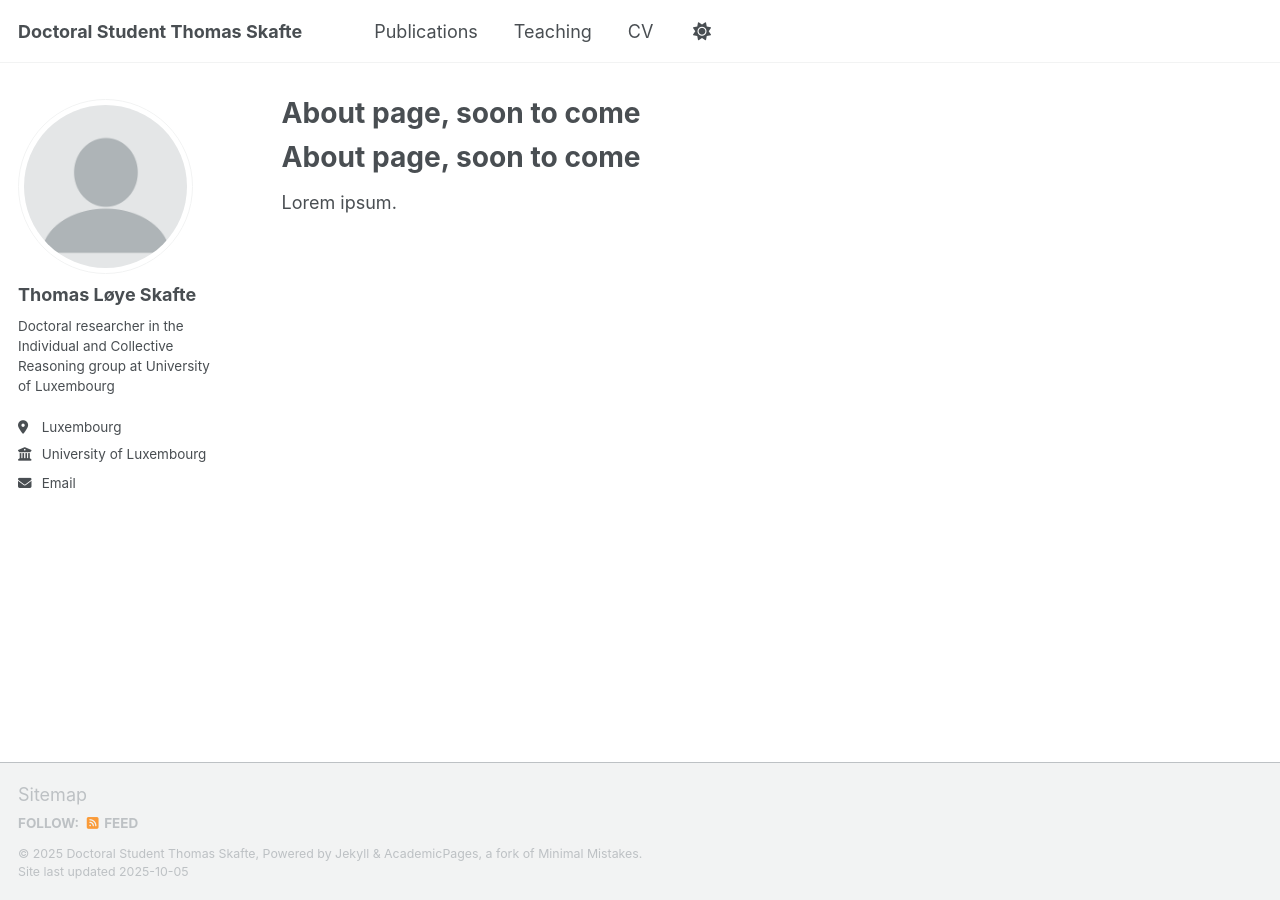
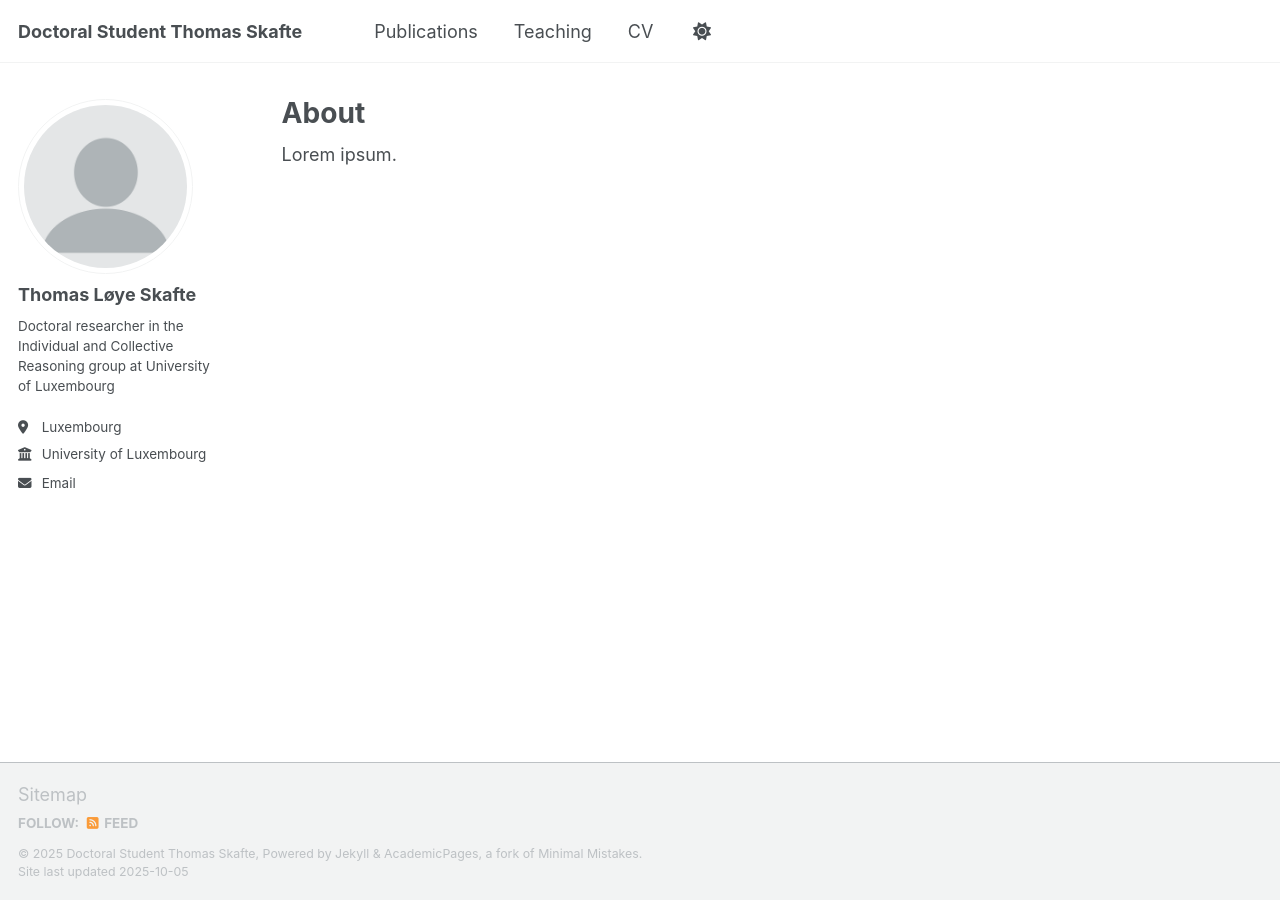
Before and after one commit to ThomasSkafte/ThomasSkafte.github.io, a Jekyll site: the page built from _pages/about.md, in a window 1280 px wide. Built offline with Jekyll 4.4.1, drawn with Linux system fonts in a browser that asks for light colours; a script that is not in the unit is left out.

```diff
--- a/_pages/about.md
+++ b/_pages/about.md
@@ -1,11 +1,9 @@
 ---
 permalink: /
-title: "About page, soon to come"
+title: "About"
 author_profile: true
 redirect_from:
   - /about/
   - /about.html
 ---
-About page, soon to come
-======
 Lorem ipsum.
```
Also changed, not shown: _teaching/2025-fall-teaching-DM1.md (+1 -1 lines).
